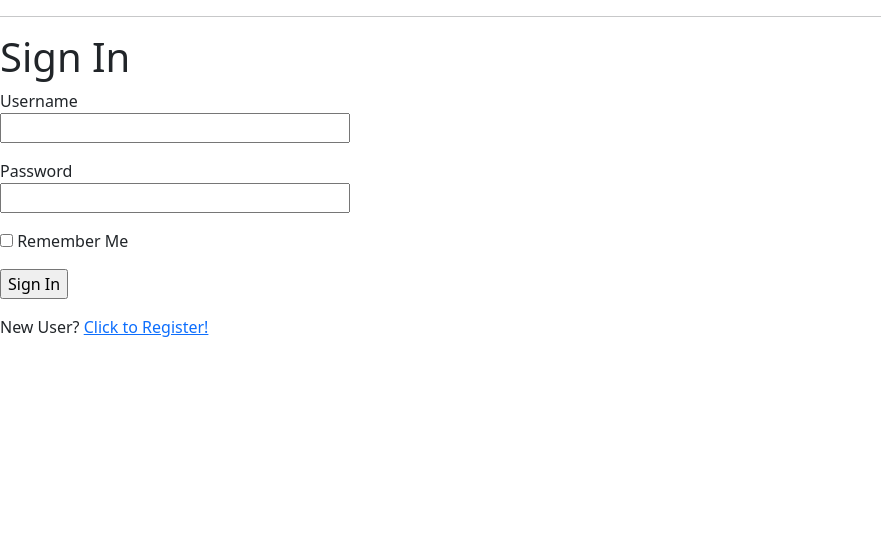
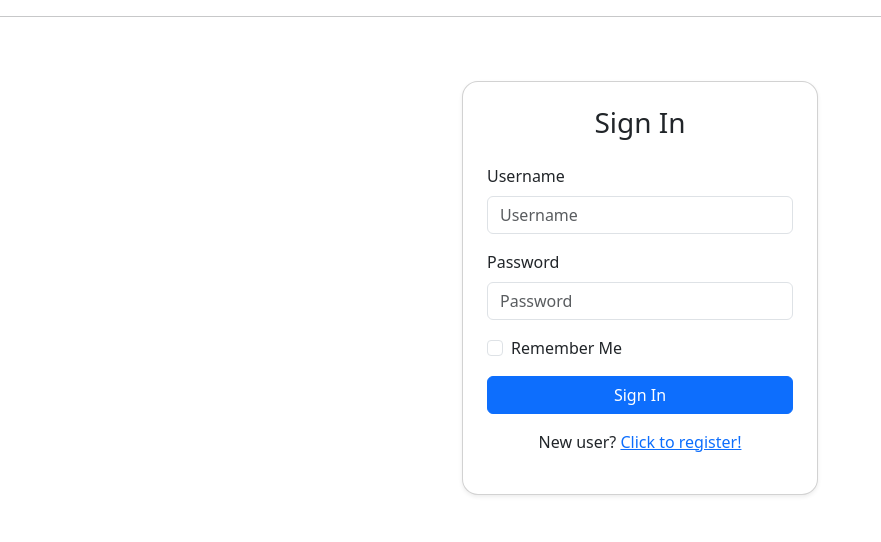
Before and after one commit to XiuwenYin/news-sentiment-analysis, a Flask app: page /login in a window 1280 px wide. Shown: the part 56-598 px from the top of the page, without its empty margins (0-881 px from the left). Run offline with Flask 3, Linux system fonts and the light colour scheme.

Commit message:
Update the HTML structure and style of login page

```diff
--- a/app/templates/login.html
+++ b/app/templates/login.html
@@ -1,25 +1,50 @@
-{% extends "base.html" %}
+{#  app/templates/login.html  #}
+{% extends 'base.html' %}
+
+{% block title %}Login{% endblock %}
 
 {% block content %}
-    <h1>Sign In</h1>
-    <form action="" method="post" novalidate>
-        {{ form.hidden_tag() }}
-        <p>
-            {{ form.username.label }}<br>
-            {{ form.username(size=32) }}<br>
-            {% for error in form.username.errors %}
-            <span style="color: rgb(57, 16, 221);">[{{ error }}]</span>
-            {% endfor %}
-        </p>
-        <p>
-            {{ form.password.label }}<br>
-            {{ form.password(size=32) }}<br>
-            {% for error in form.password.errors %}
-            <span style="color: red;">[{{ error }}]</span>
-            {% endfor %}
-        </p>
-        <p>{{ form.remember_me() }} {{ form.remember_me.label }}</p>
-        <p>{{ form.submit() }}</p>
-    </form>
-    <p>New User? <a href="{{ url_for('register') }}">Click to Register!</a></p>
+<div class="container py-5">
+  <div class="row justify-content-center">
+    <div class="col-md-6 col-lg-4">
+      <div class="card shadow-sm rounded-4">
+        <div class="card-body p-4">
+          <h3 class="text-center mb-4">Sign&nbsp;In</h3>
+
+          <form method="POST" action="{{ url_for('login') }}" novalidate>
+            {{ form.hidden_tag() }}
+
+            <div class="mb-3">
+              {{ form.username.label(class="form-label") }}
+              {{ form.username(class="form-control", placeholder="Username", size=32) }}
+              {% for error in form.username.errors %}
+                <div class="form-text text-danger">{{ error }}</div>
+              {% endfor %}
+            </div>
+
+            <div class="mb-3">
+              {{ form.password.label(class="form-label") }}
+              {{ form.password(class="form-control", placeholder="Password", size=32) }}
+              {% for error in form.password.errors %}
+                <div class="form-text text-danger">{{ error }}</div>
+              {% endfor %}
+            </div>
+
+            <div class="form-check mb-3">
+              {{ form.remember_me(class="form-check-input") }}
+              {{ form.remember_me.label(class="form-check-label") }}
+            </div>
+
+            {{ form.submit(class="btn btn-primary w-100") }}
+          </form>
+
+          <p class="text-center mt-3">
+            New user?
+            <a href="{{ url_for('register') }}">Click&nbsp;to&nbsp;register!</a>
+          </p>
+        </div>
+      </div>
+    </div>
+  </div>
+</div>
 {% endblock %}
```
